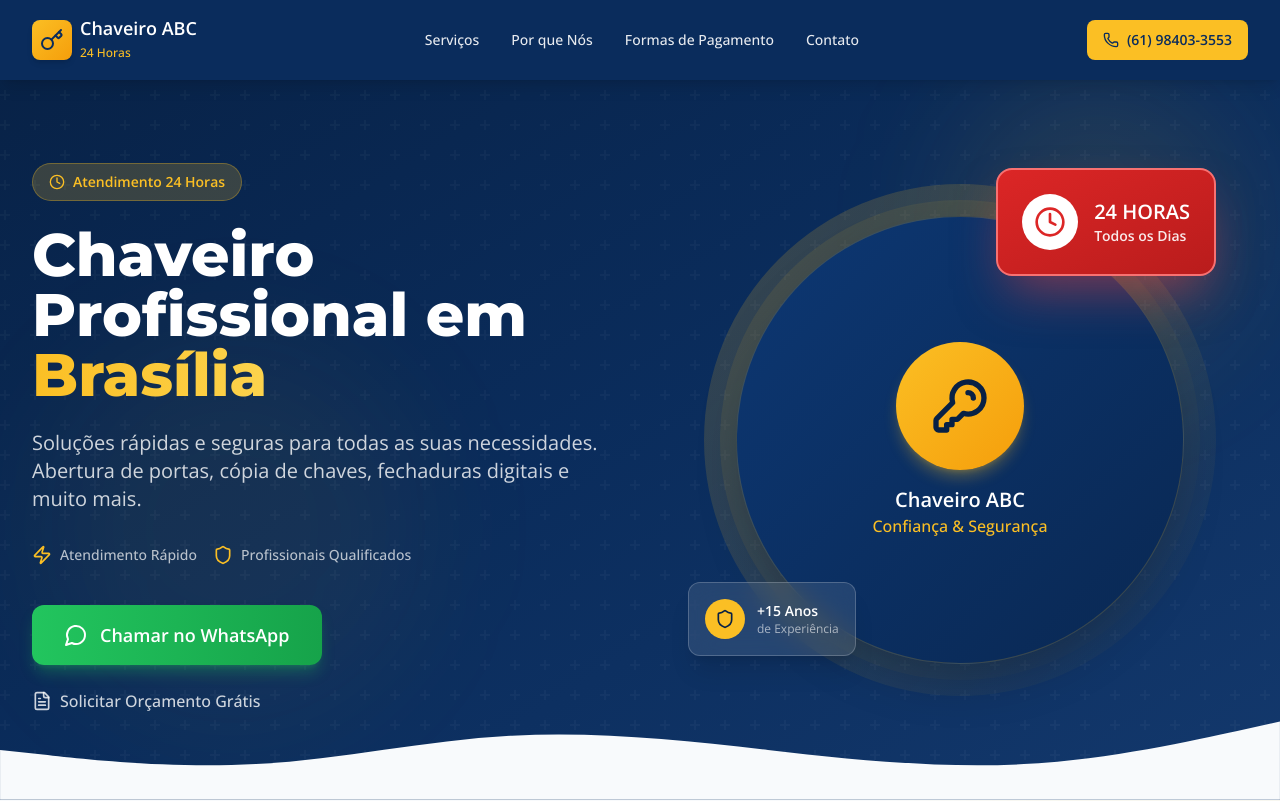
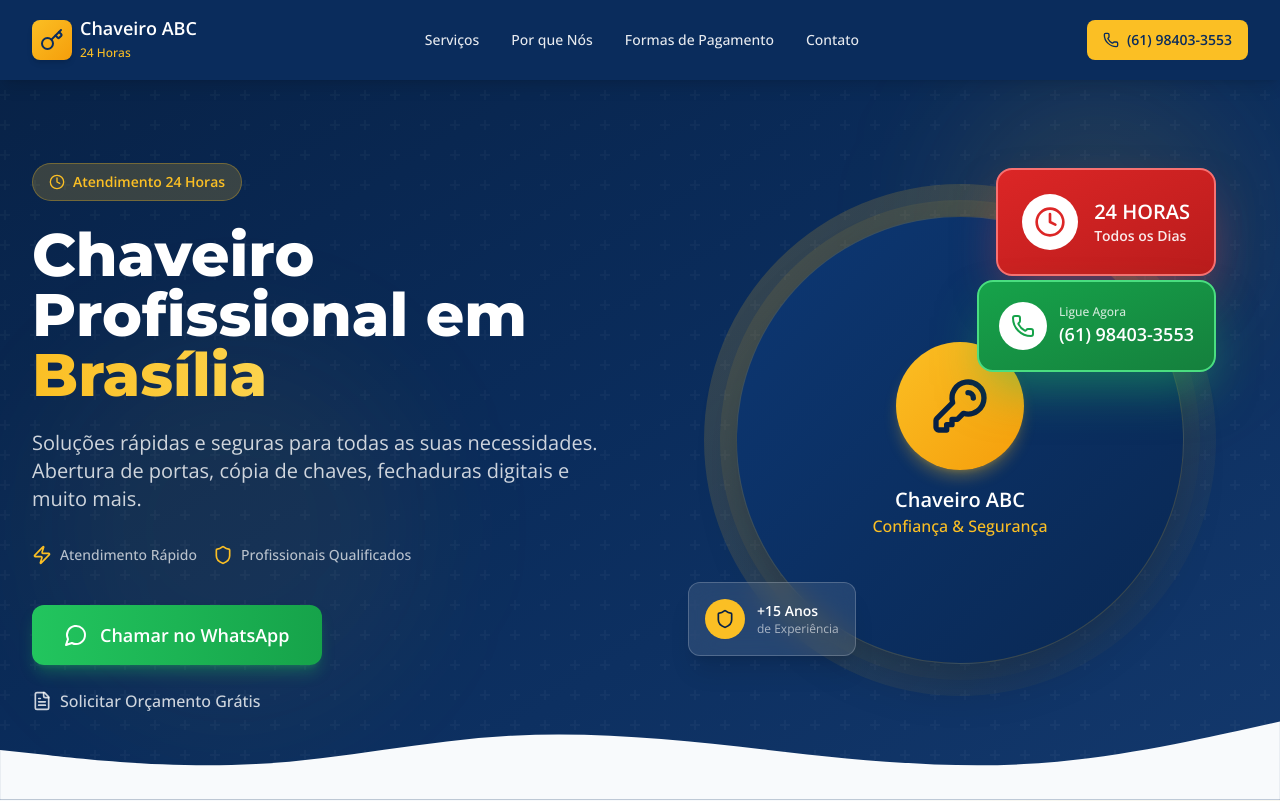
Before and after one commit to Ricardo-Lima-tecnologia/chaveiro-abc-brasilia, a React (Vite) app: page / in a window 1280 px wide. Shown: the top 801 px of the page. Built offline with nearby package versions, Linux system fonts and the light colour scheme.

Commit message:
Adicionar caixa de ligação verde abaixo do botão 24 HORAS

```diff
--- a/src/react-app/components/HeroSection.tsx
+++ b/src/react-app/components/HeroSection.tsx
@@ -1,4 +1,4 @@
-import { MessageCircle, FileText, Clock, Shield, Zap } from 'lucide-react';
+import { MessageCircle, FileText, Clock, Shield, Zap, Phone } from 'lucide-react';
 
 export default function HeroSection() {
   const whatsappLink = 'https://wa.me/5561984033553';
@@ -115,6 +115,19 @@ export default function HeroSection() {
                 </div>
               </div>
 
+              {/* Call Box */}
+              <div className="absolute top-24 right-0 bg-gradient-to-br from-green-600 to-green-700 backdrop-blur-md rounded-2xl p-5 border-2 border-green-400 shadow-2xl shadow-green-500/50">
+                <a href="tel:5561984033553" className="flex items-center gap-3 group">
+                  <div className="w-12 h-12 bg-white rounded-full flex items-center justify-center group-hover:scale-110 transition-transform">
+                    <Phone className="w-6 h-6 text-green-600" />
+                  </div>
+                  <div>
+                    <p className="text-white/80 text-xs font-medium">Ligue Agora</p>
+                    <p className="text-white font-bold text-lg">(61) 98403-3553</p>
+                  </div>
+                </a>
+              </div>
+
               <div className="absolute bottom-10 -left-4 bg-white/10 backdrop-blur-md rounded-xl p-4 border border-white/20 shadow-xl">
                 <div className="flex items-center gap-3">
                   <div className="w-10 h-10 bg-amber-400 rounded-full flex items-center justify-center">
```
